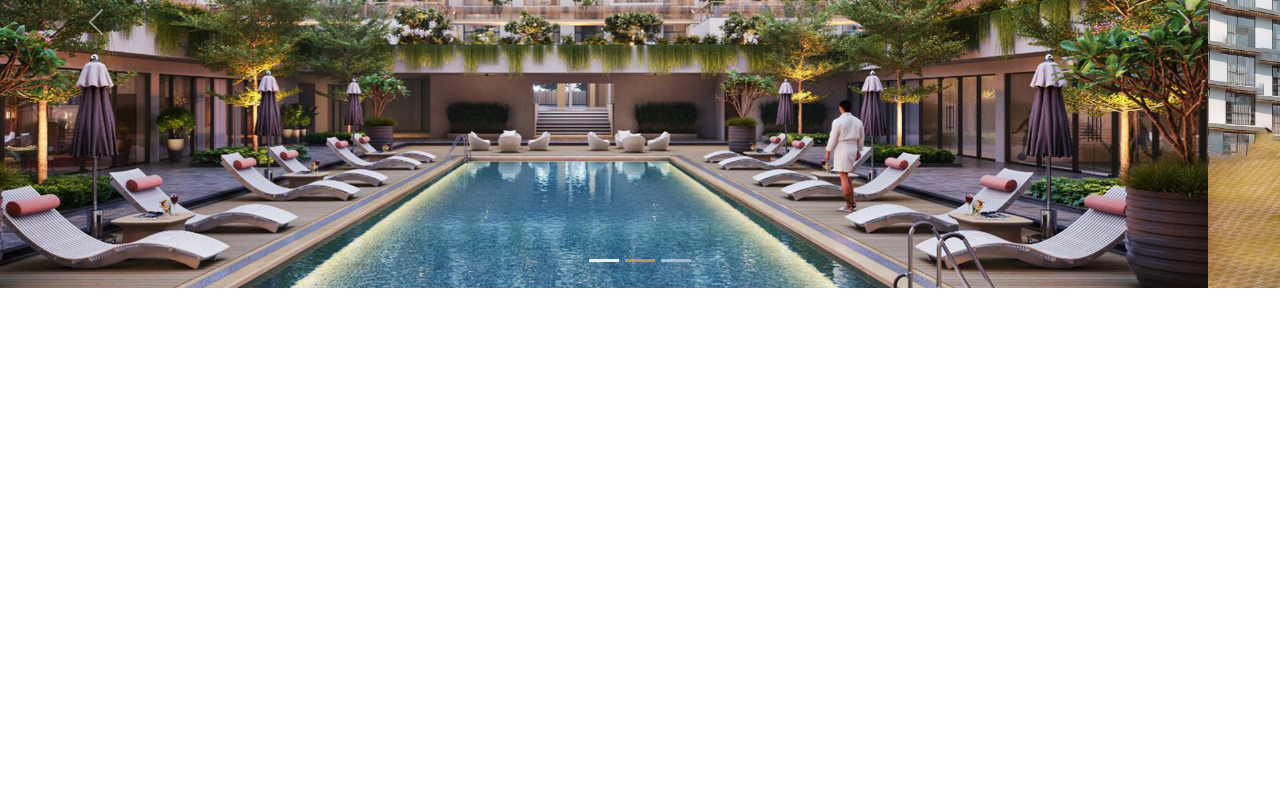
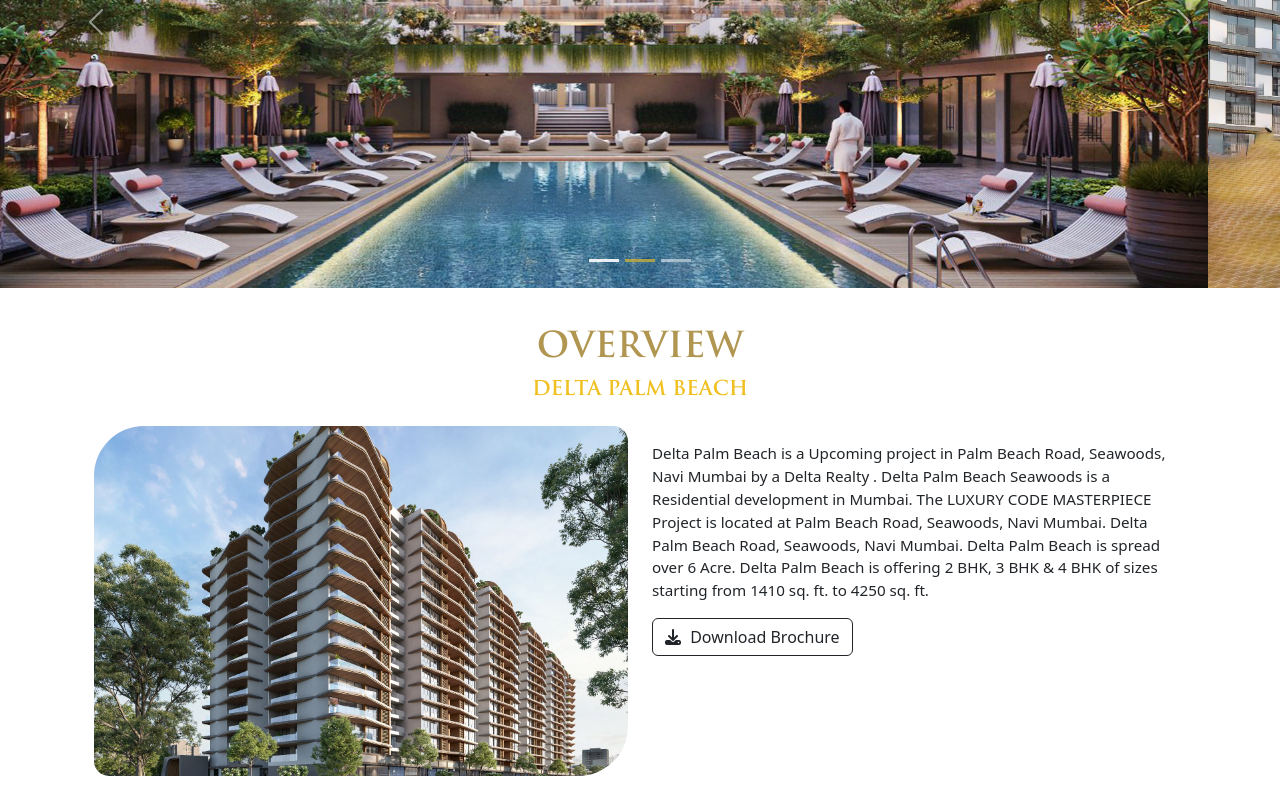
Before and after one commit to Harsh-09A/Delta-Palm-Beach, a plain HTML site: page index.html in a window 1280 px wide. Shown: the part 315-1115 px from the top of the page. Before the commit the page ends 800 px from the top, so only its background shows below. Drawn offline with nearby package versions, Linux system fonts and the light colour scheme; some packages are replaced by stand-ins of ours; a script that the page names is missing.

Commit message:
Added: Overview

```diff
--- a/css/style.css
+++ b/css/style.css
@@ -24,6 +24,10 @@ html {
   scroll-behavior: smooth;
 }
 
+/*
+#b19652
+#f0c021
+*/
 :root {
   --colorPrimary: #b19652;
   --colorSecondary: #f0c021;
@@ -134,3 +138,31 @@ html {
     display: none;
   }
 }
+
+/* Overview */
+.overview-para {
+  font-size: 0.95em;
+}
+@media screen and (max-width: 600px) {
+  .overview-para {
+    text-align: justify !important;
+  }
+}
+.overview_img {
+  height: 350px;
+
+  /* height: 500px; */
+}
+
+.overview_img img {
+  height: 100%;
+  width: 100%;
+  object-fit: cover;
+  border-radius: 50px 15px;
+}
+
+@media screen and (max-width: 600px) {
+  .overview_img {
+    height: 250px;
+  }
+}
--- a/index.html
+++ b/index.html
@@ -267,6 +267,35 @@
           </button>
         </div>
       </section>
+
+      <!--Overview Section  -->
+      <section id="overview_section" class="container p-4 mt-3">
+        <h3 class="section-heading text-center text-uppercase">Overview</h3>
+        <h5 class="sub-heading text-center">DELTA PALM BEACH</h5>
+
+        <div class="row mt-4">
+          <div class="col-12 col-md-6 overview_img">
+            <img class="img-fluid" src="img/overview/overview.jpg" alt="" />
+          </div>
+          <div class="col-12 col-md-6">
+            <p class="overview-para mt-3">
+              Delta Palm Beach is a Upcoming project in Palm Beach Road,
+              Seawoods, Navi Mumbai by a Delta Realty . Delta Palm Beach
+              Seawoods is a Residential development in Mumbai. The LUXURY CODE
+              MASTERPIECE Project is located at Palm Beach Road, Seawoods, Navi
+              Mumbai. Delta Palm Beach Road, Seawoods, Navi Mumbai. Delta Palm
+              Beach is spread over 6 Acre. Delta Palm Beach is offering 2 BHK, 3
+              BHK & 4 BHK of sizes starting from 1410 sq. ft. to 4250 sq. ft.
+            </p>
+            <button
+              class="btn btn-outline-dark download_btn"
+              data-bs-toggle="modal"
+              data-bs-target="#popupModal">
+              <i class="fa-solid fa-download nav-icon"></i> Download Brochure
+            </button>
+          </div>
+        </div>
+      </section>
     </main>
   </body>
 </html>
```
Also changed, not shown: fonts/Trajan_Pro_Bold.ttf (added), fonts/varsity_regular.ttf (added), img/overview/overview.jpg (added).
